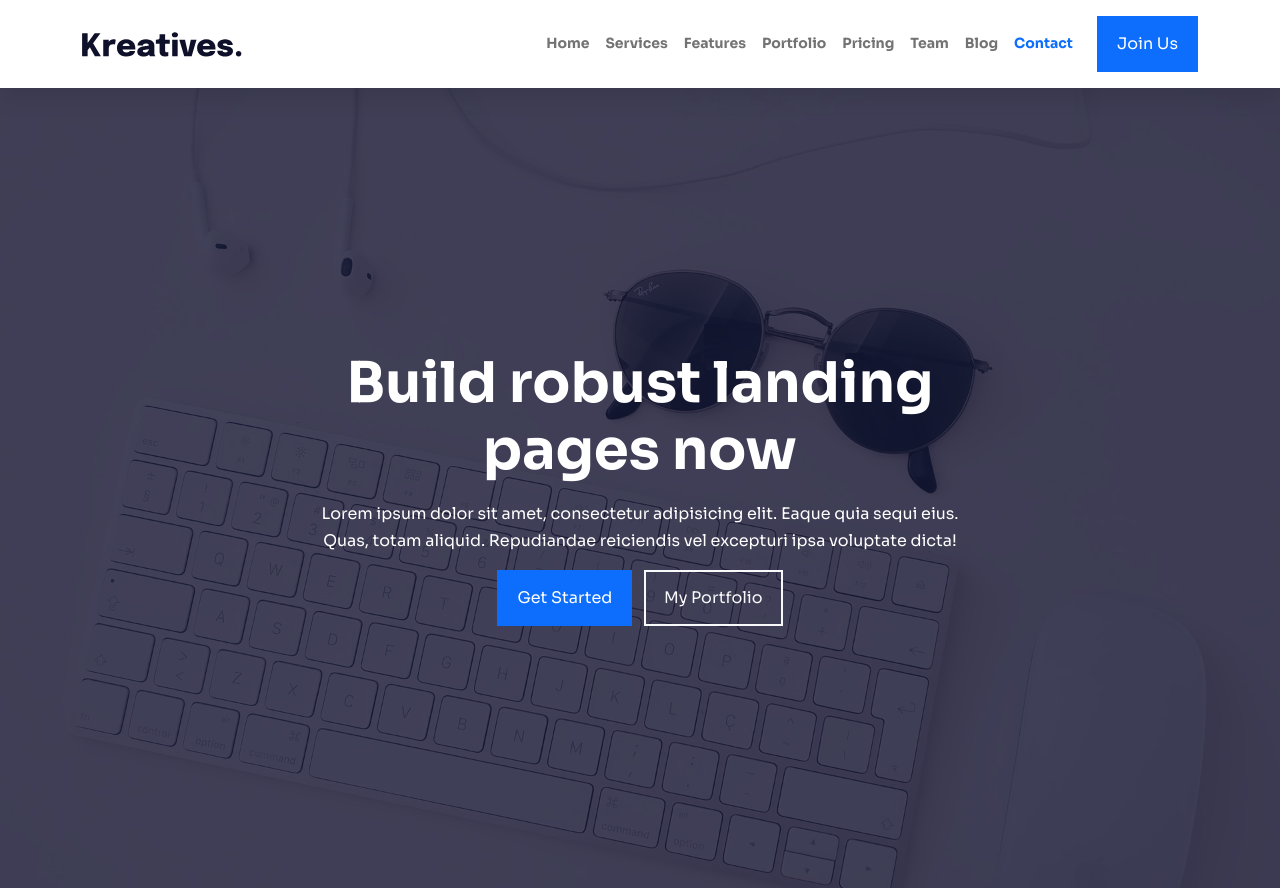
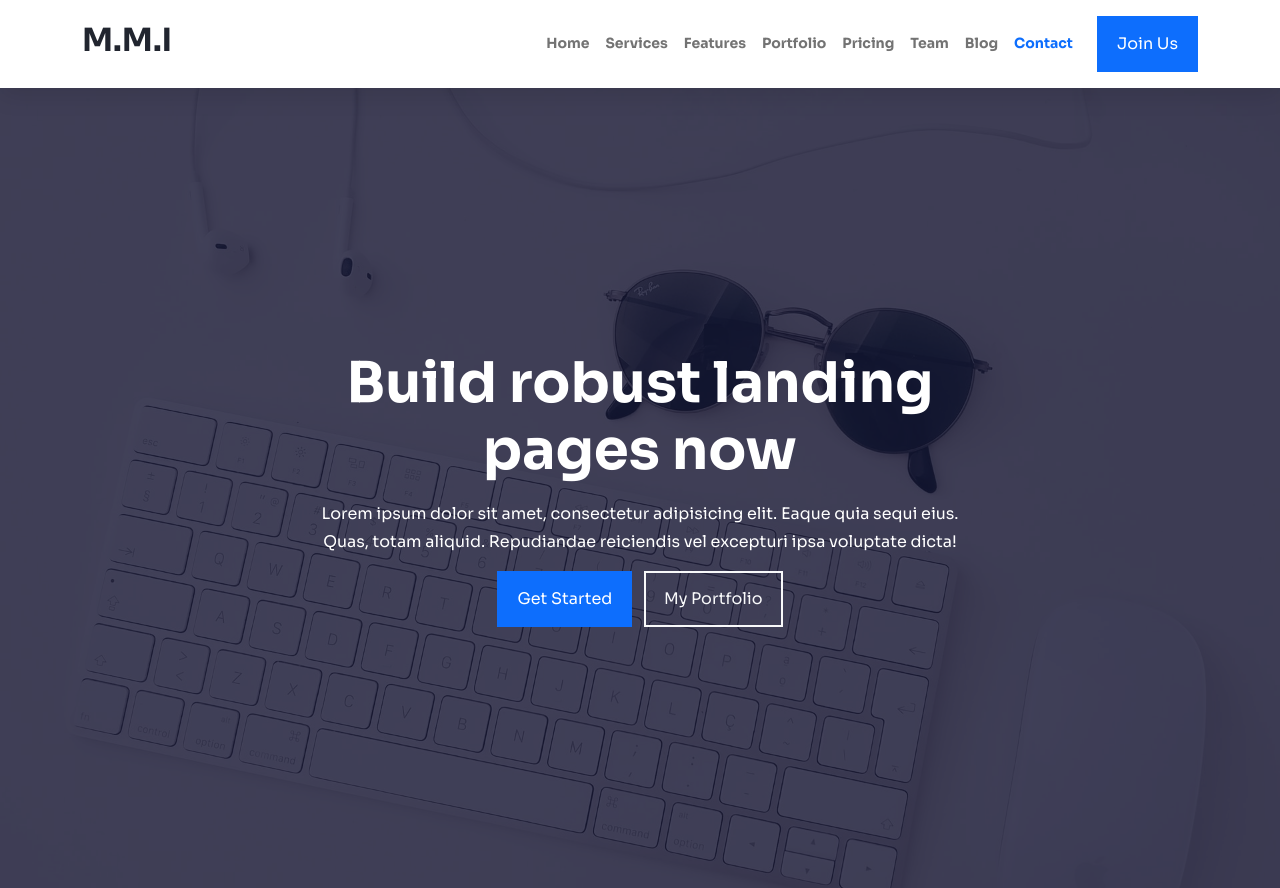
Before and after one commit to atul19071998/kreatives-main, a plain HTML site: page index.html in a window 1280 px wide. Shown: the top 888 px of the page. Drawn offline with nearby package versions, Linux system fonts and the light colour scheme.

Commit message:
first commit

```diff
--- a/index.html
+++ b/index.html
@@ -21,7 +21,8 @@
     <nav class="navbar navbar-expand-lg py-3 sticky-top navbar-light bg-white">
         <div class="container">
             <a class="navbar-brand" href="#">
-                <img class="logo" src="img/logo-dark.svg" alt="">
+                <h2>M.M.I</h2>
+                <!-- <img class="logo" src="img/logo-dark.svg" alt=""> -->
             </a>
             <button class="navbar-toggler" type="button" data-bs-toggle="collapse" data-bs-target="#navbarNav"
                 aria-controls="navbarNav" aria-expanded="false" aria-label="Toggle navigation">
```
